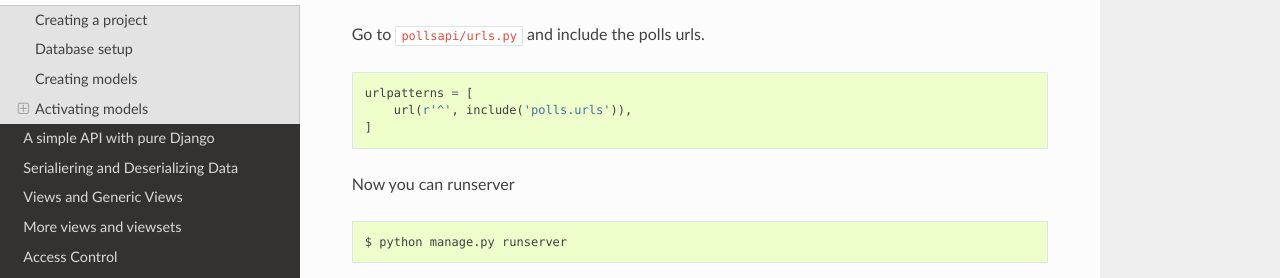
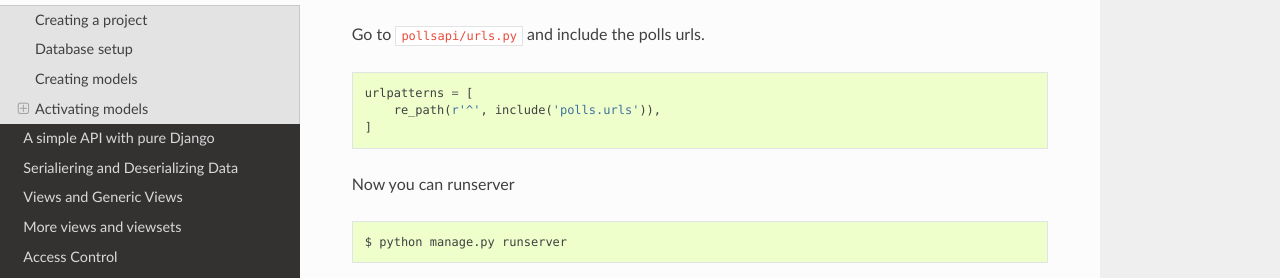
Before and after one commit to agiliq/building-api-django, a Sphinx documentation site: the page built from docs/setup-models-admin.rst, in a window 1280 px wide and 900 px high, scrolled down 2785 px. Shown: the part 157-435 px from the top of the window. Built offline with Sphinx 7.4.7 and the Read the Docs theme 2.0.0, drawn with Linux system fonts in a browser that asks for light colours.

Commit message:
django 2.0 thing chapter1

```diff
--- a/docs/setup-models-admin.rst
+++ b/docs/setup-models-admin.rst
@@ -143,7 +143,7 @@ Go to :code:`pollsapi/urls.py` and include the polls urls.
 .. code-block:: python
 
     urlpatterns = [
-        url(r'^', include('polls.urls')),
+        re_path(r'^', include('polls.urls')),
     ]
 
 Now you can runserver ::
```
